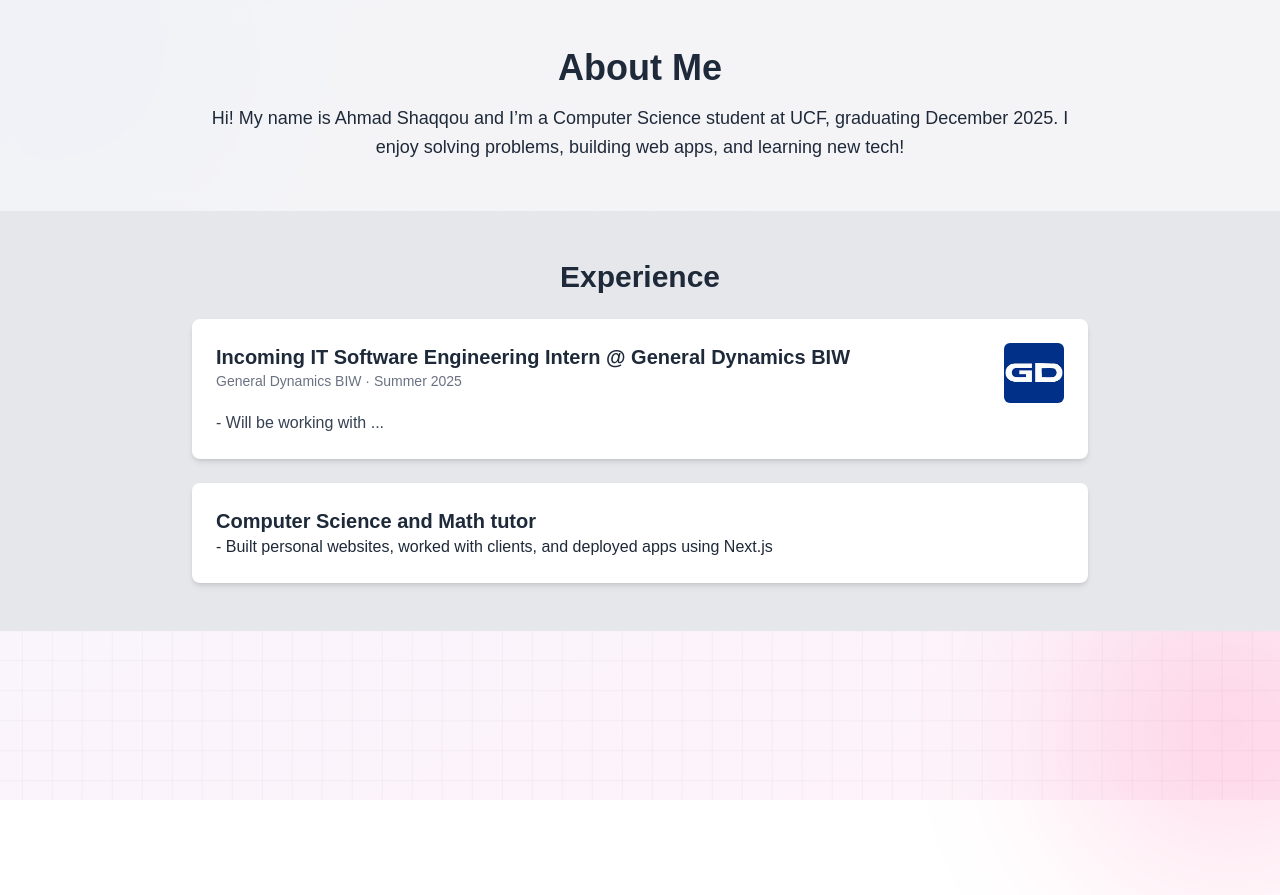
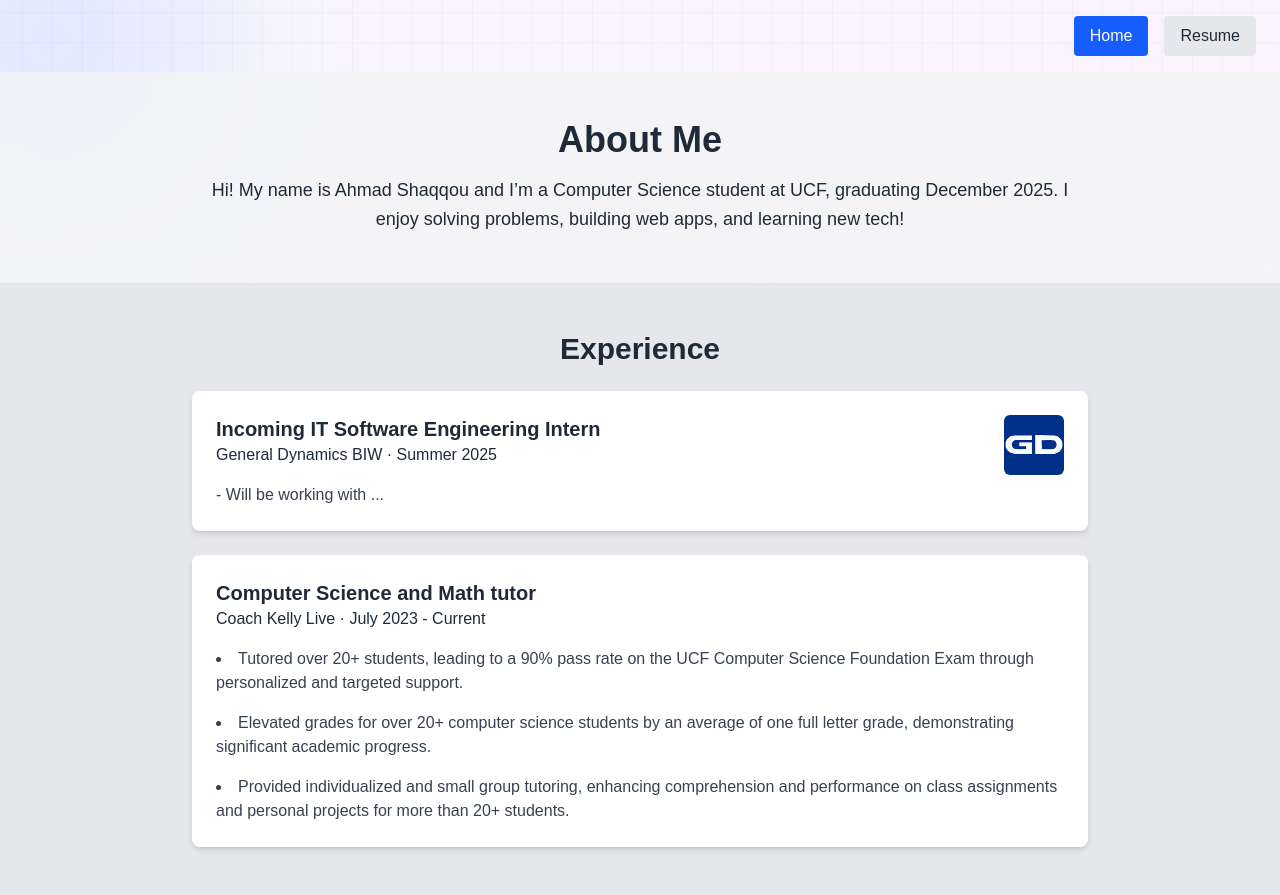
Before and after one commit to ahmadshaqqou/Portfolio, a Next.js app in the folder portfolio/: page /about in a window 1280 px wide. Before the commit the page ends 800 px from the top, so only its background shows below. Built offline with nearby package versions, Linux system fonts and the light colour scheme.

Commit message:
added Home and Resume Button in the About page. Talked about m job.

```diff
--- a/portfolio/src/app/about/page.tsx
+++ b/portfolio/src/app/about/page.tsx
@@ -1,8 +1,25 @@
 import Image from "next/image";
+import Link from "next/link";
 
 export default function AboutPage() {
   return (
     <div className="bg-white dark:bg-black text-gray-800 dark:text-white">
+      <div className="flex justify-end items-center gap-4 px-6 py-4">
+        <Link
+          href="/"
+          className="px-4 py-2 bg-blue-600 text-white rounded hover:bg-blue-700 transition"
+        >
+          Home
+        </Link>
+        <a
+          href="/AhmadShaqqouResume.pdf"
+          target="blank"
+          rel="noopener noreferrer"
+          className="px-4 py-2 bg-gray-200 text-gray-800 rounded hover:bg-gray-300 transition"
+        >
+          Resume
+        </a>
+      </div>
       {/* About Section */}
       <section className="w-full bg-gray-100 dark:bg-gray-900 py-12 px-6">
         <div className="max-w-4xl mx-auto">
@@ -26,10 +43,9 @@ export default function AboutPage() {
               <div className="flex justify-between items-start">
                 <div>
                   <h3 className="text-xl font-bold">
-                    Incoming IT Software Engineering Intern @ General Dynamics
-                    BIW
+                    Incoming IT Software Engineering Intern
                   </h3>
-                  <p className="text-sm text-gray-500 dark:text-gray-400">
+                  <p className="text-md text-gray-800 dark:text-gray-200">
                     General Dynamics BIW · Summer 2025
                   </p>
                 </div>
@@ -50,10 +66,26 @@ export default function AboutPage() {
               <h3 className="text-xl font-bold">
                 Computer Science and Math tutor
               </h3>
-              <p>
-                - Built personal websites, worked with clients, and deployed
-                apps using Next.js
+              <p className="text-md text-gray-800 dark:text-gray-200">
+                Coach Kelly Live · July 2023 - Current
               </p>
+              <ul className="mt-4 text-gray-700 dark:text-gray-300 list-disc list-inside space-y-4">
+                <li>
+                  Tutored over 20+ students, leading to a 90% pass rate on the
+                  UCF Computer Science Foundation Exam through personalized and
+                  targeted support.
+                </li>
+                <li>
+                  Elevated grades for over 20+ computer science students by an
+                  average of one full letter grade, demonstrating significant
+                  academic progress.
+                </li>
+                <li>
+                  Provided individualized and small group tutoring, enhancing
+                  comprehension and performance on class assignments and
+                  personal projects for more than 20+ students.
+                </li>
+              </ul>
             </div>
           </div>
         </div>
```
